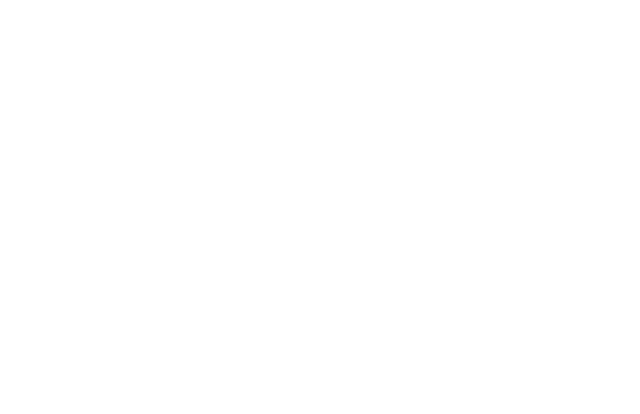
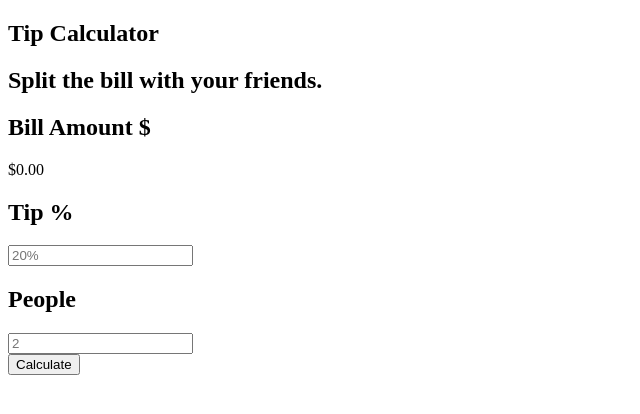
Before and after one commit to S30z32/Tip-Calculator-App, a plain HTML site: page index.html in a window 1280 px wide. Shown: the whole page, without its empty margins (0-640 px from the left). Drawn offline with Linux system fonts and the light colour scheme.

Commit message:
work in progress. debugging

```diff
--- a/index.html
+++ b/index.html
@@ -8,6 +8,30 @@
     <script src="script.js" defer></script>
 </head>
 <body>
+    <section>
+        <h1>Tip Calculator</h1>
+        <h2>Split the bill with your friends.</h2>
+        <section>
+            <h2>Bill Amount $</h2>
+            <div id='billAmount'>$0.00</div>
+        </section>
+        <section id='secondSection'>
+            <section class='deux'>
+                <h2>Tip %</h2>
+                <input id="tipAmount" type="text" placeholder='20%' >
+            </section>
+            <section class='deux'>
+                <h2>People</h2>
+                <input id="peopleAmount" type="text" placeholder='2' >
+            </section>
+            <button class="favorite styled" type="button">Calculate</button>
+
+
+
+        </section>
+
+
+    </section>
 
 </body>
 </html>
```
